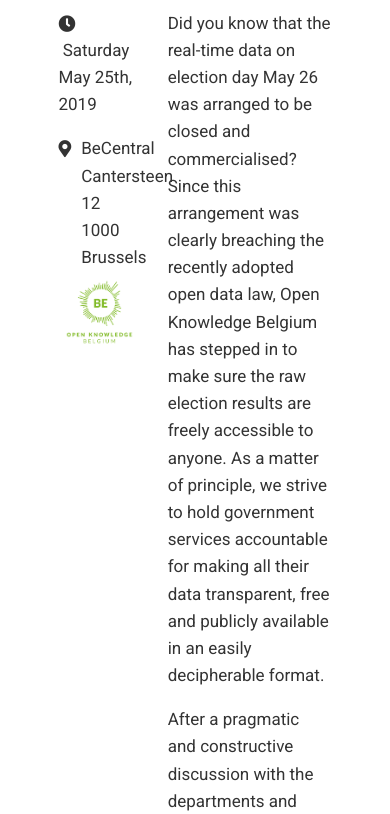
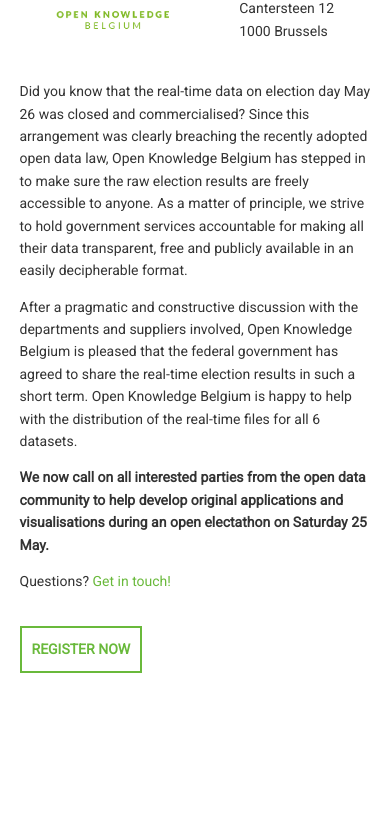
Before and after one commit to openknowledgebe/electathon-landing-page, a plain HTML site: page index.html in a window 390 px wide. Shown: the part 189-1003 px from the top of the page. After the commit the page ends 882 px from the top, so only its background shows below. Drawn offline with Linux system fonts and the light colour scheme.

Commit message:
Make things responsive

```diff
--- a/index.html
+++ b/index.html
@@ -15,18 +15,21 @@
     <h1>Electathon 2019</h1>
     <main>
       <article class="specifics">
+        <div>
           <div class="specifics__when">
+            <i class="fas fa-clock fa-fw"></i>
             <p>
-            <i class="fas fa-clock"></i>&nbsp;Saturday May 25th, 2019
+              Saturday May 25th, 2019
             </p>
           </div>
           <div class="specifics__where">
-          <i class="fas fa-map-marker-alt"></i>
+            <i class="fas fa-map-marker-alt fa-fw"></i>
             <p>
               BeCentral<br />
               Cantersteen 12<br />
               1000 Brussels
             </p>
+          </div>
         </div>
         <div>
           <aside class="logo-container">
@@ -36,7 +39,7 @@
       </article>
       <div class="about">
         <p>
-            Did you know that the real-time data on election day May 26 was arranged to be closed and commercialised? Since this arrangement was clearly breaching the recently adopted open data law, Open Knowledge Belgium has stepped in to make sure the raw election results are freely accessible to anyone. As a matter of principle, we strive to hold government services accountable for making all their data transparent, free and publicly available in an easily decipherable format.
+            Did you know that the real-time data on election day May 26 was closed and commercialised? Since this arrangement was clearly breaching the recently adopted open data law, Open Knowledge Belgium has stepped in to make sure the raw election results are freely accessible to anyone. As a matter of principle, we strive to hold government services accountable for making all their data transparent, free and publicly available in an easily decipherable format.
         </p>
         <p>
           After a pragmatic and constructive discussion with the departments and suppliers involved, Open Knowledge Belgium is pleased that the federal government has agreed to share the real-time election results in such a short term. Open Knowledge Belgium is happy to help with the distribution of the real-time files for all 6 datasets.
--- a/main.css
+++ b/main.css
@@ -1,5 +1,4 @@
 @import url('https://fonts.googleapis.com/css?family=Roboto|Source+Sans+Pro:700');
-@import './base.css';
 
 :root {
   --black: #333;
@@ -61,8 +60,12 @@
 }
 
 .specifics > div i {
-  margin-right: 1rem;
+  margin-right: 1.5rem;
   line-height: 1.6;
+}
+
+.specifics__when {
+  margin-bottom: 3rem;
 }
 
 .specifics__where {
@@ -70,8 +73,11 @@
   justify-content: flex-start;
 }
 
+.specifics__where, .specifics__when {
+  display: flex;
+}
 
-.specifics__where p {
+.specifics__where p, .specifics__when p {
   margin: 0;
 }
 
@@ -96,3 +102,43 @@
 .logo-container img {
   max-width: 100%;
 }
+
+@media only screen and (max-width: 1050px) {
+  h1 {
+    margin-bottom: .4rem;
+  }
+  .container {
+    width: 90%;
+  }
+  main {
+    flex-direction: column;
+    justify-content: center;
+  }
+  .specifics {
+    display: flex;
+    width: 100%;
+    flex-direction: row-reverse;
+    justify-content: space-evenly;
+    align-items: center;
+  }
+  .specifics > div {
+    flex-basis: 40%;
+    flex-grow: 0;
+  }
+  a.cta-register {
+    margin-bottom: 2rem;
+  }
+  .about {
+    width: 100%;
+    margin-top: 2rem;
+  }
+  .specifics__when {
+    margin-bottom: 2rem;
+  }
+}
+
+@media only screen and (max-width: 640px) {
+  body {
+    font-size: 1.4rem;
+  }
+}
```
Lines whose indentation alone changed are shown as unchanged.
